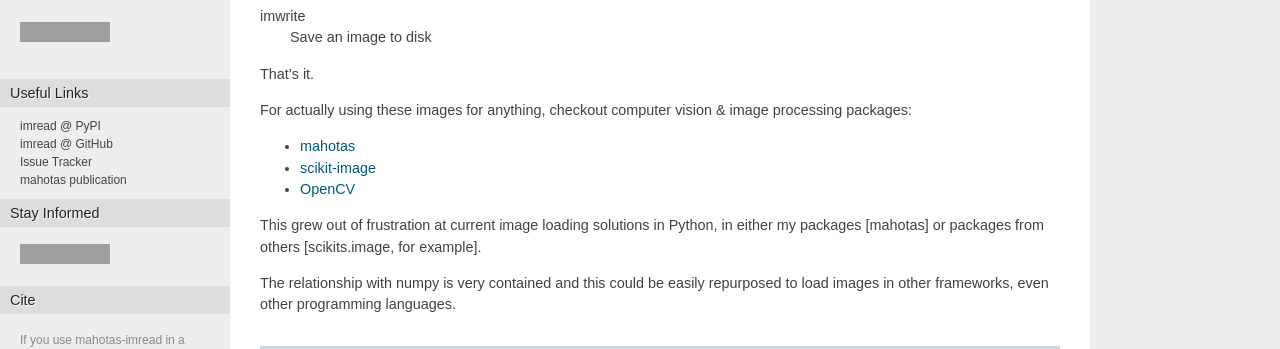
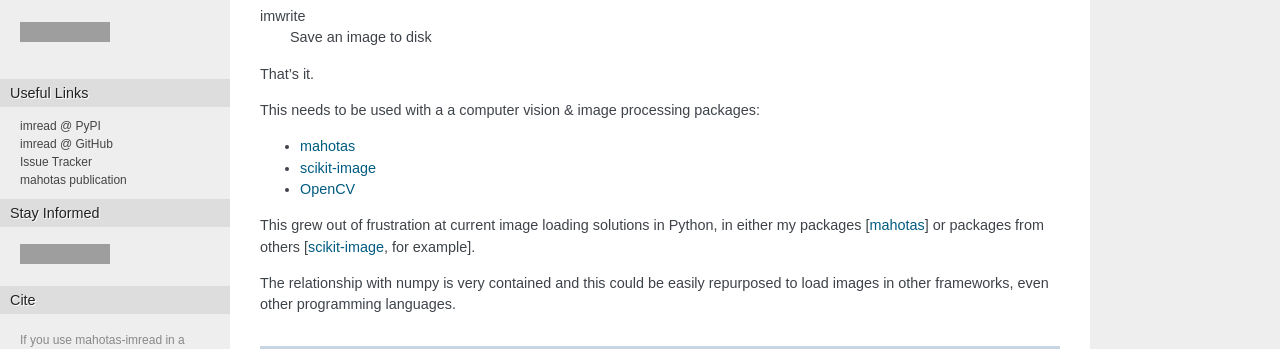
Before and after one commit to luispedro/imread, a Sphinx documentation site: the page built from docs/source/index.rst, in a window 1280 px wide, cut to the strip 247-596 px from the top of the page. Built offline with Sphinx 7.4.7, drawn with Linux system fonts in a browser that asks for light colours; the version number could not be read and is left out; grey boxes are pictures that could not be loaded.

Commit message:
DOC Add links in docs

```diff
--- a/docs/source/index.rst
+++ b/docs/source/index.rst
@@ -13,8 +13,7 @@ imwrite
 
 That's it.
 
-For actually using these images for anything, checkout computer vision & image
-processing packages:
+This needs to be used with a a computer vision & image processing packages:
 
 - `mahotas <http://luispedro.org/software/mahotas>`__
 - `scikit-image <http://scikit-image.org/>`__
@@ -22,13 +21,12 @@ processing packages:
 
 
 This grew out of frustration at current image loading solutions in Python, in
-either my packages [mahotas] or packages from others [scikits.image, for
-example].
+either my packages [`mahotas <http://mahotas.rtfd.org>`__] or packages from
+others [`scikit-image <http://scikit-image.org>`__, for example].
 
 The relationship with numpy is very contained and this could be easily
 repurposed to load images in other frameworks, even other programming
 languages.
-
 
 Dependencies
 ~~~~~~~~~~~~
@@ -40,7 +38,6 @@ To install on debian/ubuntu::
 To install on Mac::
 
     sudo port install libpng tiff webp
-
 
 
 Contents:
```
